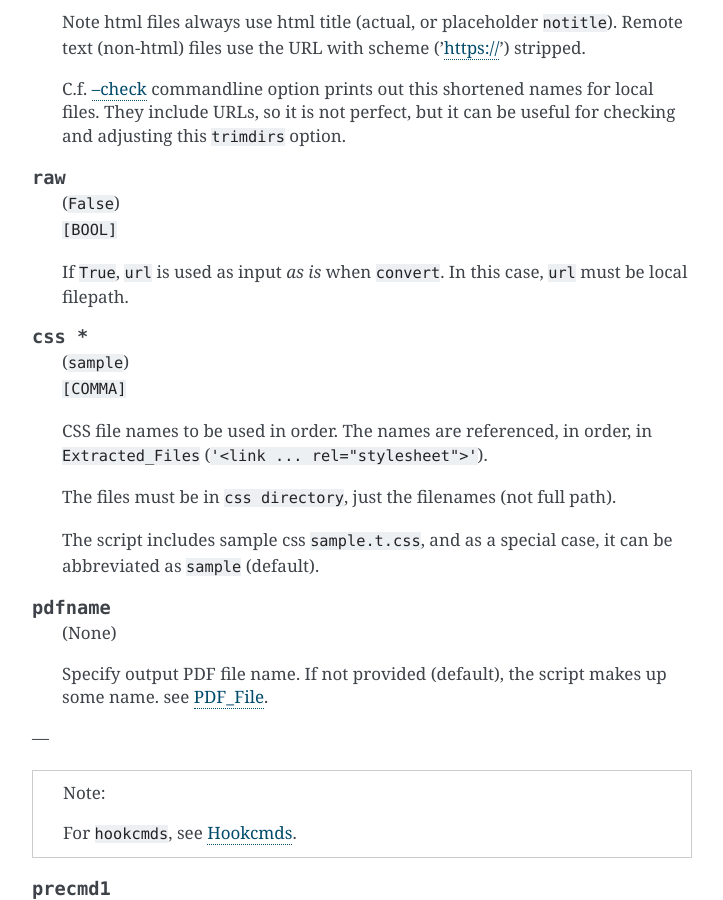
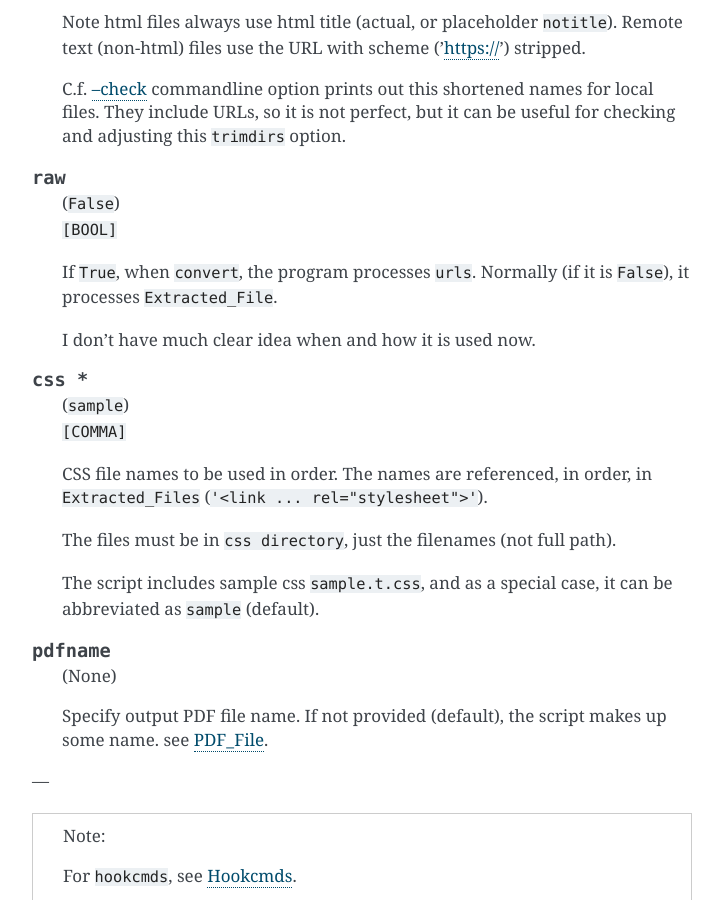
Before and after one commit to openandclose/tosixinch, a Sphinx documentation site: the page built from docs/options.rst, in a window 1280 px wide and 900 px high, scrolled down 7458 px. Shown: the whole window, without its empty margins (388-1111 px from the left). Built offline with Sphinx 7.4.7, drawn with Linux system fonts in a browser that asks for light colours.

Commit message:
[small edits] (options.rst)

```diff
--- a/docs/options.rst
+++ b/docs/options.rst
@@ -385,8 +385,10 @@ General Section
     | ``[BOOL]``
 
     If ``True``,
-    ``url`` is used as input *as is* when ``convert``.
-    In this case, ``url`` must be local filepath.
+    when ``convert``, the program processes ``urls``.
+    Normally (if it is ``False``), it processes ``Extracted_File``.
+
+    I don't have much clear idea when and how it is used now.
 
 .. confopt:: css \*
 
```
